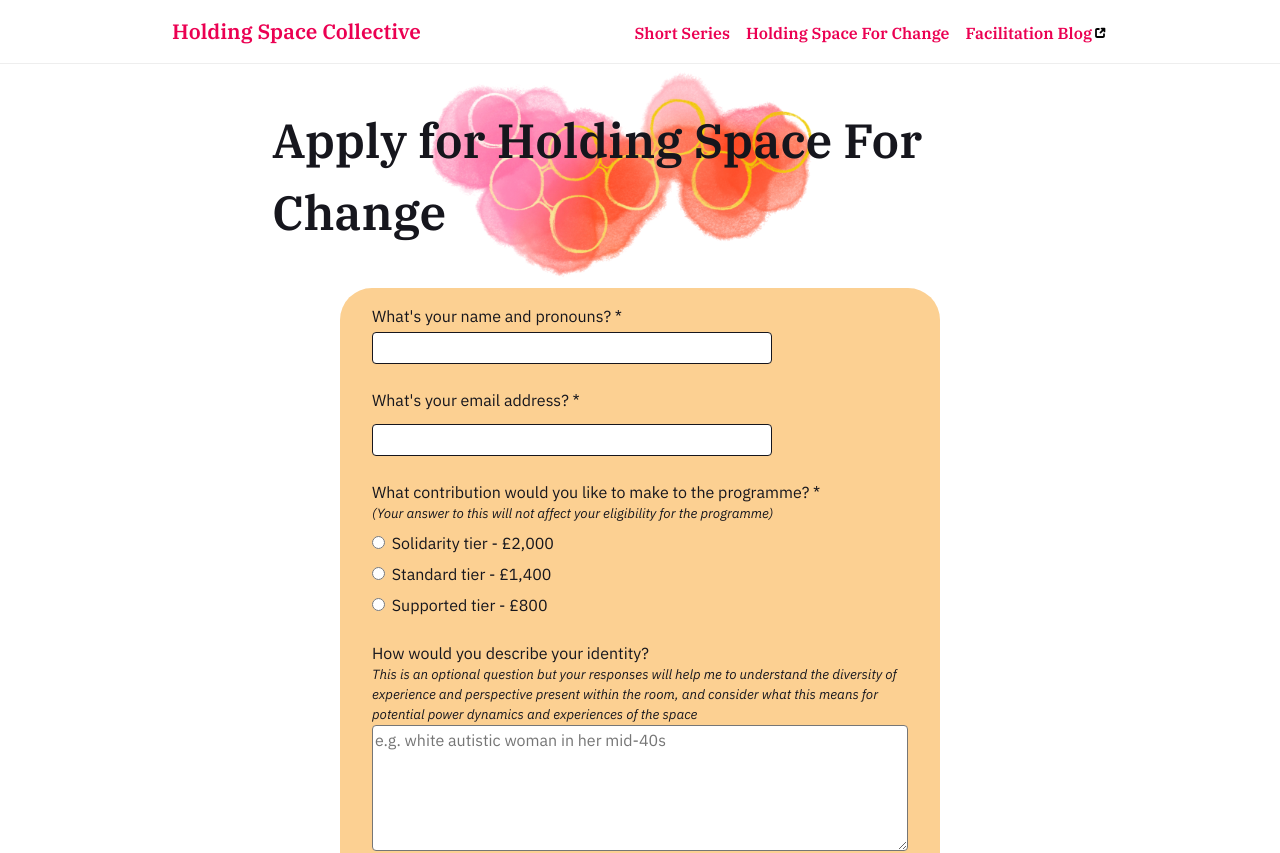
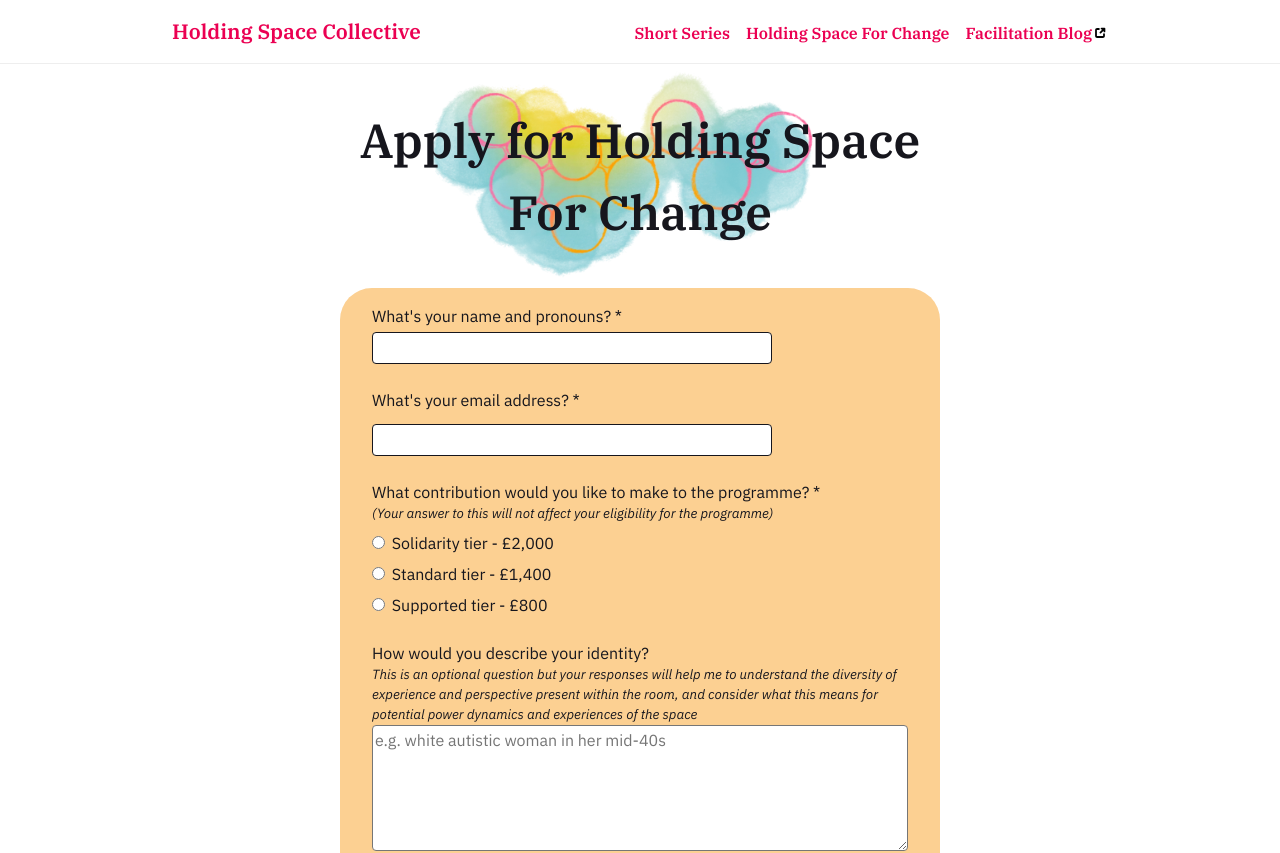
Before and after one commit to cookiewolf/holding-space, a SvelteKit app: page /holding-space-for-change/apply in a window 1280 px wide. Shown: the top 853 px of the page. Built offline with nearby package versions, Linux system fonts and the light colour scheme.

Commit message:
Improve header consistency

```diff
--- a/src/routes/holding-space-for-change/+page.svelte
+++ b/src/routes/holding-space-for-change/+page.svelte
@@ -228,6 +228,12 @@
 		width: 100%;
 	}
 
+	@media (min-width: 600px) {
+		.hero {
+			font-size: 3rem;
+		}
+	}
+
 	p + p {
 		margin-top: 1rem;
 	}
--- a/src/routes/holding-space-for-change/apply/+page.svelte
+++ b/src/routes/holding-space-for-change/apply/+page.svelte
@@ -94,7 +94,7 @@
 
 <style>
 	.hero {
-		background-image: url('$lib/assets/orange.webp');
+		background-image: url('$lib/assets/programme.webp');
 		background-position: center;
 		background-repeat: no-repeat;
 		background-size: contain;
@@ -110,6 +110,11 @@
 		.hero {
 			font-size: 3rem;
 		}
+	}
+
+	h1 {
+		text-align: center;
+		max-width: 600px;
 	}
 
 	form {
--- a/src/routes/holding-space-short-series/apply/+page.svelte
+++ b/src/routes/holding-space-short-series/apply/+page.svelte
@@ -122,6 +122,11 @@
 		}
 	}
 
+	h1 {
+		text-align: center;
+		max-width: 600px;
+	}
+
 	form {
 		background-color: var(--orange-light);
 		border-radius: var(--gutter-width);
```
